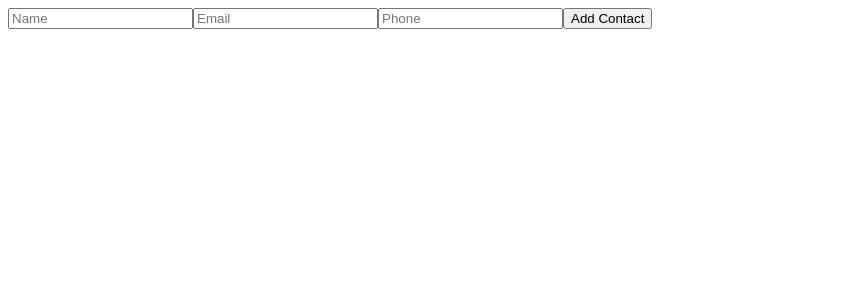
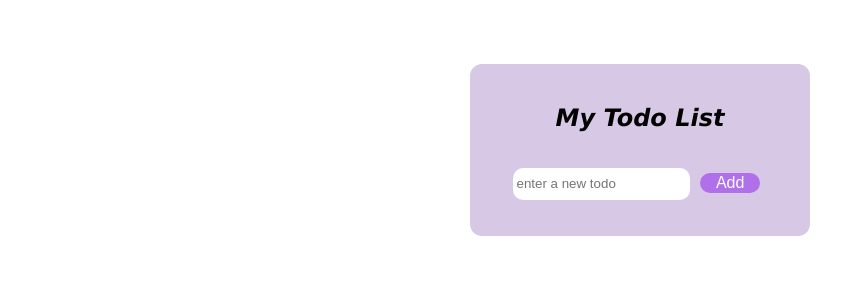
Before and after one commit to Ayub4702/React-Js-Dugsiiye, a React (Vite) app: page / in a window 1280 px wide. Shown: the top 300 px of the page, without its empty margins (0-865 px from the left). Built offline with nearby package versions, Linux system fonts and the light colour scheme.

Commit message:
todo style

```diff
--- a/src/App.jsx
+++ b/src/App.jsx
@@ -1,5 +1,7 @@
 import { useState } from "react";
 import { ContactProvider, useContact } from "./ContextContact";
+import TodoList from './TodoList';
+import TodoApp from './TodoApp';
 
 function Contact() {
   const { state, dispatch } = useContact();
@@ -63,8 +65,19 @@ function Contact() {
 
 export default function App() {
   return (
-    <ContactProvider>
-      <Contact />
-    </ContactProvider>
+
+    <div>
+
+   {/* <TodoList/> */}
+    <TodoApp/>
+
+    </div>
+    // <ContactProvider>
+    //   <Contact />
+
+    // </ContactProvider>
+
+
+
   );
 }
--- a/src/TodoApp.jsx
+++ b/src/TodoApp.jsx
@@ -1,4 +1,5 @@
 import { useReducer, useState } from "react";
+import styles from "./TodoApp.module.css";
 
 const initial = [];
 
@@ -41,27 +42,36 @@ const TodoApp = () => {
     }
   };
   return (
-    <div>
-      <h2>hello</h2>
+    <div className={styles.todoAppContainer}>
+      <h2 className={styles.myTodoList}>My Todo List</h2>
+
+      <div>
+
       <input
         type="text"
         value={text}
         onChange={(e) => setText(e.target.value)}
         placeholder="enter a new todo"
+        className={styles.InputTodo}
       />
 
-      <button onClick={handleAdd}>Add</button>
+      <button onClick={handleAdd} className={styles.todoBtn}>Add</button>
 
-      <ul>
+      </div>
+
+      <ul className={styles.ulTodo}>
         {state.map((todo) => (
-          <li key={todo.id}>
+          <li key={todo.id} className={styles.liTodo}>
             <span
+            className={styles.spanTodo}
               style={{ textDecoration: todo.complete ? "line-throug" : "none" }}
               onClick={() => dispatch({ type: "toggle", playload: todo.id })}
             >
               {todo.text}
+
             </span>
             <button
+            className={styles.btnDelete}
               onClick={() => dispatch({ type: "delete", playload: todo.id })}
             >
               Delete
--- /dev/null
+++ b/src/todoApp.module.css
@@ -0,0 +1,71 @@
+.todoAppContainer {
+ margin: auto;
+ margin-top: 4rem;
+  display: flex;
+  flex-direction: column;
+  justify-content: center;
+  align-items: center;
+  gap: 1rem;
+  background-color: rgb(215, 200, 229);
+   width: 300px; /* or whatever fits your layout */
+     padding: 20px;
+     border-radius: 12px;
+}
+
+.myTodoList {
+ font-family: Verdana, Geneva, Tahoma, sans-serif;
+ font-style:italic ;
+}
+
+.todoBtn {
+  margin-left: 10px;
+  width: 60px;
+  font-size: medium;
+  background-color: #af70ea;
+  color: white;
+  border: none;
+  border-radius: 10px;
+}
+
+.InputTodo {
+ width: 67%;
+ height: 25px;
+border: none;
+border-radius: 10px;
+padding: 3.5px;
+}
+
+.ulTodo {
+  list-style: none;
+  padding: 0;
+  margin: 0;
+  display: flex;
+  flex-direction: column;
+}
+
+.liTodo {
+    display: flex;
+    justify-content: space-between;
+    align-items: center;
+
+    gap: 1rem;
+  }
+
+.btnDelete {
+ border-radius: 10px;
+ width: 100px;
+ color: white;
+ border: none;
+ font-size: medium;
+ background-color: #af70ea;
+}
+
+.spanTodo {
+ background-color: #af70ea;
+ width: 100%;
+ color: white;
+ padding: 5px;
+ border-radius: 5px;
+ display: flex;
+ margin: 10px;
+}
```
